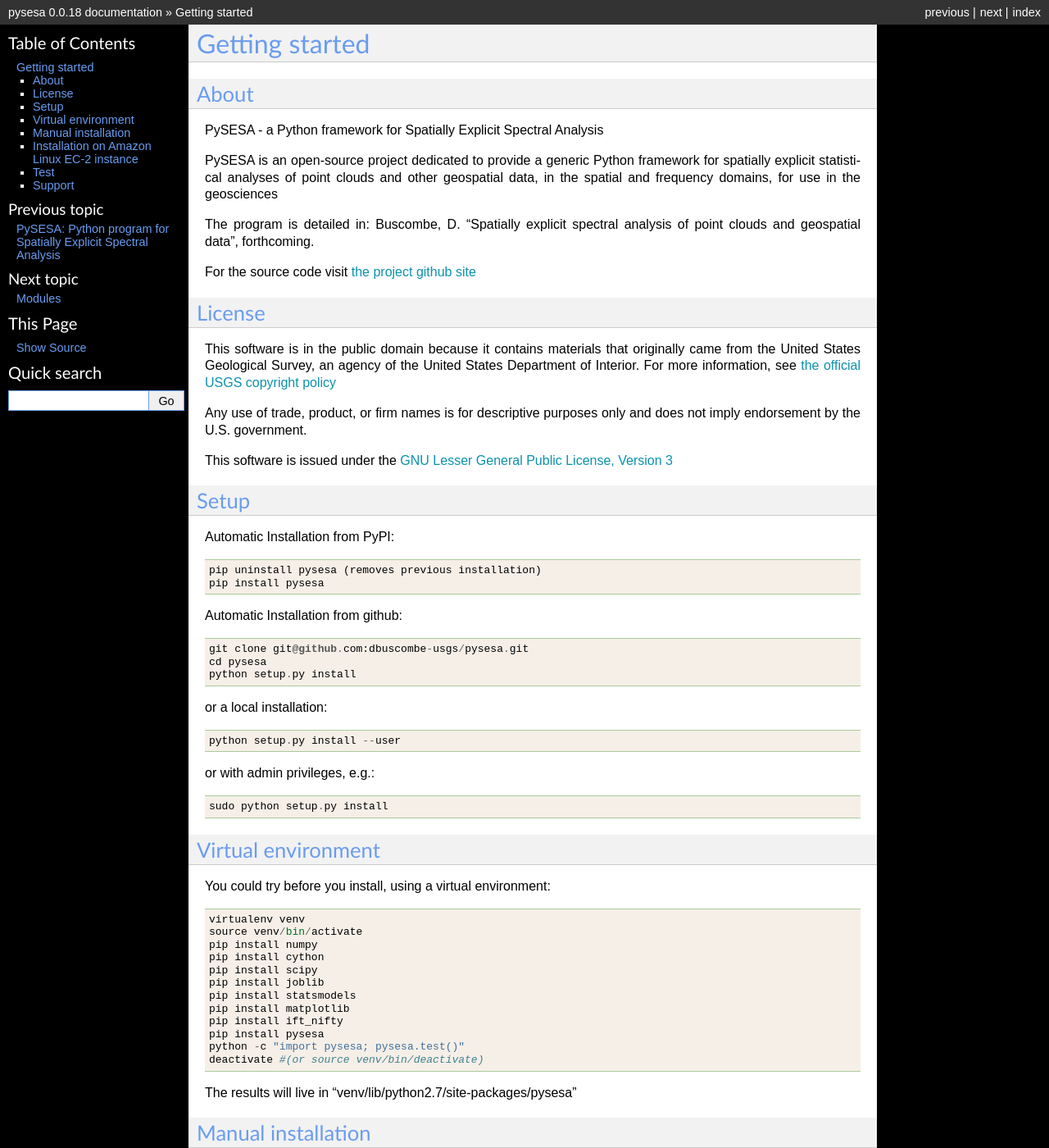
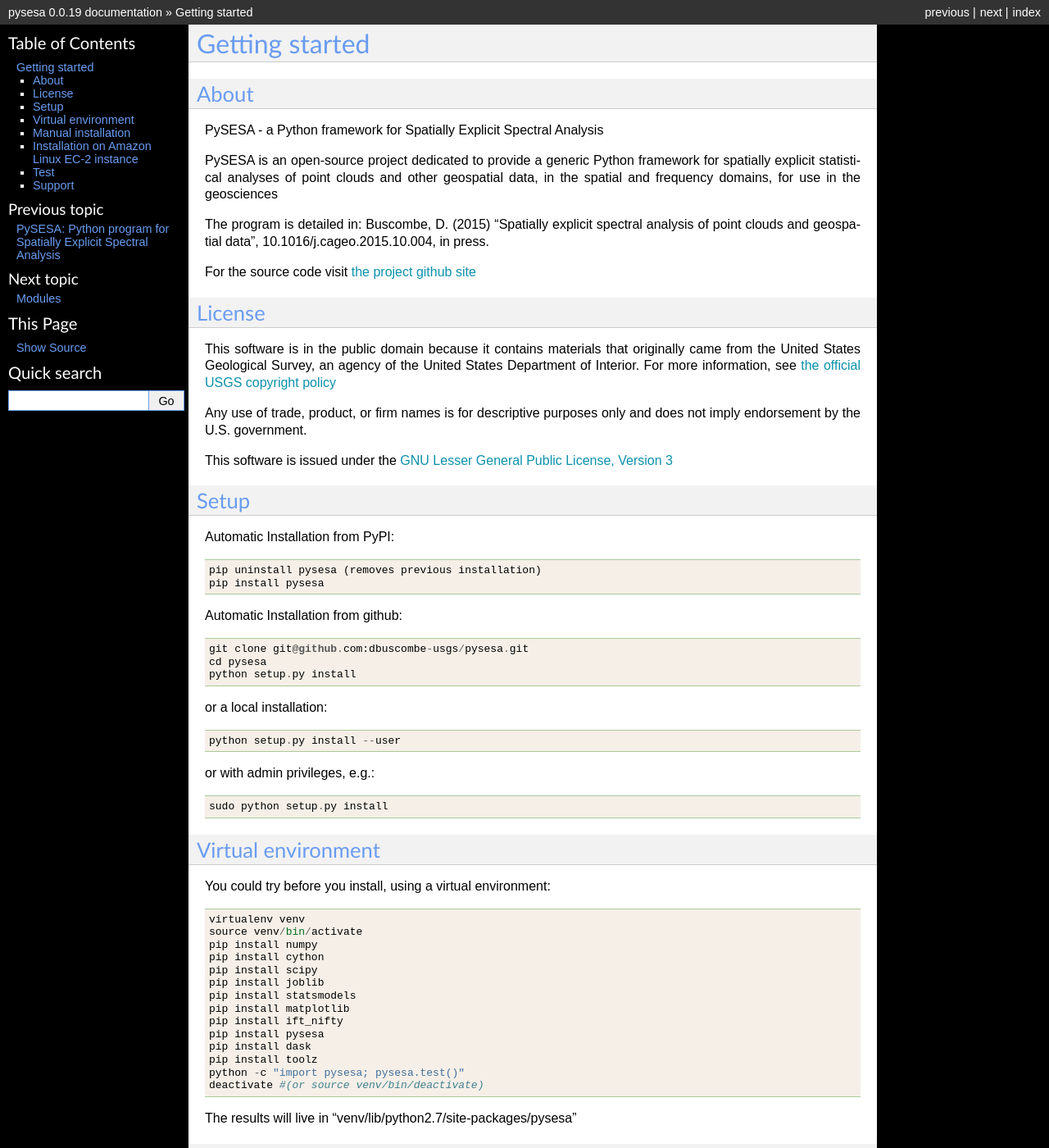
Before and after one commit to dbuscombe-usgs/pysesa, a Sphinx documentation site: the page built from docs/README.rst, in a window 1280 px wide and 1400 px high. Shown: the whole window at 82% size. Built offline with Sphinx 7.4.7, drawn with Linux system fonts in a browser that asks for light colours; formulas are drawn with MathJax 3; some of the changed text lies outside the part shown.

Commit message:
Fri Oct 16 21:20:36 MST 2015

```diff
--- a/docs/README.rst
+++ b/docs/README.rst
@@ -17,7 +17,7 @@
 in the spatial and frequency domains, for use in the geosciences
 
 The program is detailed in:
-Buscombe, D. "Spatially explicit spectral analysis of point clouds and geospatial data", forthcoming.
+Buscombe, D. (2015) "Spatially explicit spectral analysis of point clouds and geospatial data", 10.1016/j.cageo.2015.10.004, in press.
 
 For the source code visit `the project github site <https://github.com/dbuscombe-usgs/pysesa/>`_
 
@@ -87,6 +87,8 @@
   pip install matplotlib
   pip install ift_nifty
   pip install pysesa
+  pip install dask
+  pip install toolz
   python -c "import pysesa; pysesa.test()"
   deactivate #(or source venv/bin/deactivate)
 
@@ -107,6 +109,8 @@
 5. `cython <http://cython.org/>`_
 6. `statsmodels <http://statsmodels.sourceforge.net/>`_
 7. `joblib <https://pythonhosted.org/joblib/>`_
+8. `dask <http://dask.pydata.org/en/latest/>`_
+9. `toolz <https://pypi.python.org/pypi/toolz>`_
 
 All of the above are available through `pip <https://pypi.python.org/pypi/pip>`_ and `easy_install <https://pythonhosted.org/setuptools/easy_install.html>`_
 
--- a/pysesa/__init__.py
+++ b/pysesa/__init__.py
@@ -64,7 +64,7 @@
 
 """
 
-__version__ = '0.0.18'
+__version__ = '0.0.19'
 
 #-----------------------------------------------------------------------------
 # Imports
--- a/setup.py
+++ b/setup.py
@@ -33,7 +33,7 @@
 in the spatial and frequency domains, for use in the geosciences
 
 The program is detailed in:
-Buscombe, D. "Spatially explicit spectral analysis of point clouds and geospatial data", forthcoming.
+Buscombe, D. (2015) "Spatially explicit spectral analysis of point clouds and geospatial data", 10.1016/j.cageo.2015.10.004, in press.
 
 :Author:
     Daniel Buscombe
@@ -160,13 +160,13 @@
         Extension('_RunningStats',sources=['pysesa/RunningStats_wrap.cxx', 'pysesa/RunningStats.cpp']),
     ]
 install_requires = [
-    'numpy','scipy','matplotlib', 'cython', 'statsmodels', 'ift_nifty', 'joblib',
+    'numpy','scipy','matplotlib', 'cython', 'statsmodels', 'ift_nifty', 'joblib','dask', 'toolz'
 ]
 
 def setupPackage():
    setup(name='pysesa',
          version=__version__,
-         description='PySESA is an open-source project dedicated to provide a generic Python framework for spatially explicit statistical analyses of point clouds and other geospatial data, in the spatial and frequency domains, for use in the geosciences. The program is detailed in Buscombe, D. "Spatially explicit spectral analysis of point clouds and geospatial data", forthcoming.',
+         description='PySESA is an open-source project dedicated to provide a generic Python framework for spatially explicit statistical analyses of point clouds and other geospatial data, in the spatial and frequency domains, for use in the geosciences. The program is detailed in Buscombe, D. (2015) "Spatially explicit spectral analysis of point clouds and geospatial data", 10.1016/j.cageo.2015.10.004, in press.',
          #long_description=long_description,
          classifiers=[
              'Intended Audience :: Science/Research',
```
Also changed, not shown: README.md (+3 -1 lines).
